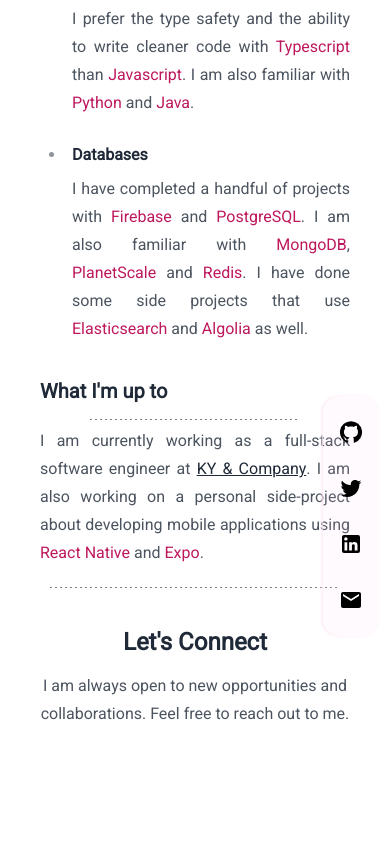
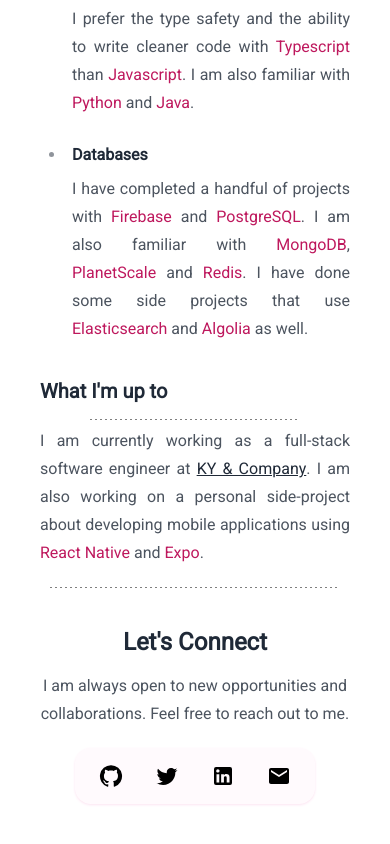
Before and after one commit to rejoanahmed/rejoanahmed, a Next.js app: page / in a window 390 px wide. Shown: the part 2040-2884 px from the top of the page. Before the commit the page ends 2828 px from the top, so only its background shows below. Built offline with nearby package versions, Linux system fonts and the light colour scheme.

Commit message:
responsive contacts

```diff
--- a/src/app/ContactLinks.tsx
+++ b/src/app/ContactLinks.tsx
@@ -41,13 +41,21 @@
 
 type LINKTYPE = (typeof SOCAIL_LINKS)[number];
 
-export default function ContactList() {
+export default function ContactList({
+  responsive = true
+}: {
+  responsive?: boolean;
+}) {
   let mouseX = useMotionValue(Infinity);
 
   const { width: windowWidth } = useWindowSize();
 
   return (
-    <div className="realtive group flex rotate-90 justify-center sm:rotate-0">
+    <div
+      className={`realtive group flex ${
+        responsive && 'rotate-90'
+      } justify-center sm:rotate-0`}
+    >
       <div className="absolute -left-28 -mt-3 hidden sm:block">
         <h3 className="text-rose-700/10 underline transition-colors duration-200 group-hover:text-rose-700/50">
           Contacts:
@@ -59,17 +67,27 @@
           mouseX.set(val);
         }}
         onMouseLeave={() => mouseX.set(Infinity)}
-        className="absolute bottom-32 right-28 mx-auto flex h-14 w-60 items-center justify-center gap-4 rounded-2xl bg-pink-200/10 px-4 shadow shadow-pink-100 dark:bg-gray-700 dark:hover:bg-gray-800 sm:relative sm:bottom-0 sm:right-0 sm:items-end sm:pb-2"
+        className={`${
+          responsive && 'absolute items-center'
+        } bottom-32 right-28 mx-auto flex h-14 w-60 justify-center gap-4 rounded-2xl bg-pink-200/10 px-4 shadow shadow-pink-100 dark:bg-gray-700 dark:hover:bg-gray-800 sm:relative sm:bottom-0 sm:right-0 sm:items-end sm:pb-2`}
       >
         {SOCAIL_LINKS.map((l, i) => (
-          <AppIcon mouseX={mouseX} key={i} link={l} />
+          <AppIcon mouseX={mouseX} key={i} link={l} responsive={responsive} />
         ))}
       </motion.div>
     </div>
   );
 }
 
-function AppIcon({ mouseX, link }: { mouseX: MotionValue; link: LINKTYPE }) {
+function AppIcon({
+  mouseX,
+  link,
+  responsive = true
+}: {
+  mouseX: MotionValue;
+  link: LINKTYPE;
+  responsive?: boolean;
+}) {
   let ref = useRef<HTMLDivElement>(null);
 
   let distance = useTransform(mouseX, (val) => {
@@ -98,7 +116,9 @@
     <motion.div
       ref={ref}
       style={{ width }}
-      className="aspect-square w-10 shrink-0 -rotate-90 rounded-full p-1 text-black transition-colors duration-100 hover:text-pink-500 hover:shadow-xl dark:bg-slate-400 dark:hover:text-pink-200 sm:rotate-0"
+      className={`aspect-square w-10 shrink-0 ${
+        responsive && '-rotate-90'
+      } rounded-full p-1 text-black transition-colors duration-100 hover:text-pink-500 hover:shadow-xl dark:bg-slate-400 dark:hover:text-pink-200 sm:rotate-0`}
     >
       <Link
         href={link.url}
--- a/src/app/Footer.tsx
+++ b/src/app/Footer.tsx
@@ -12,7 +12,7 @@
             I am always open to new opportunities and collaborations. Feel free
             to reach out to me.
           </p>
-          <ContactList />
+          <ContactList responsive={false} />
         </div>
       </div>
     </footer>
```
